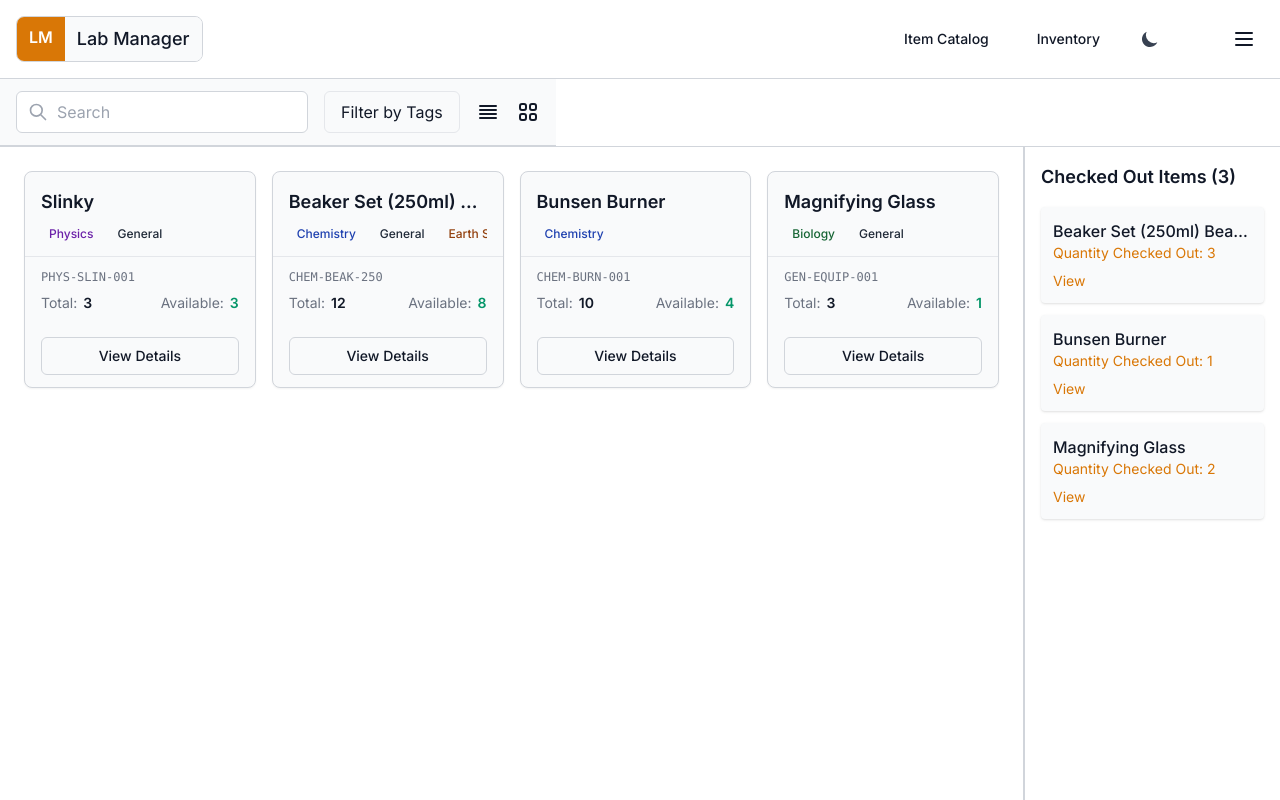
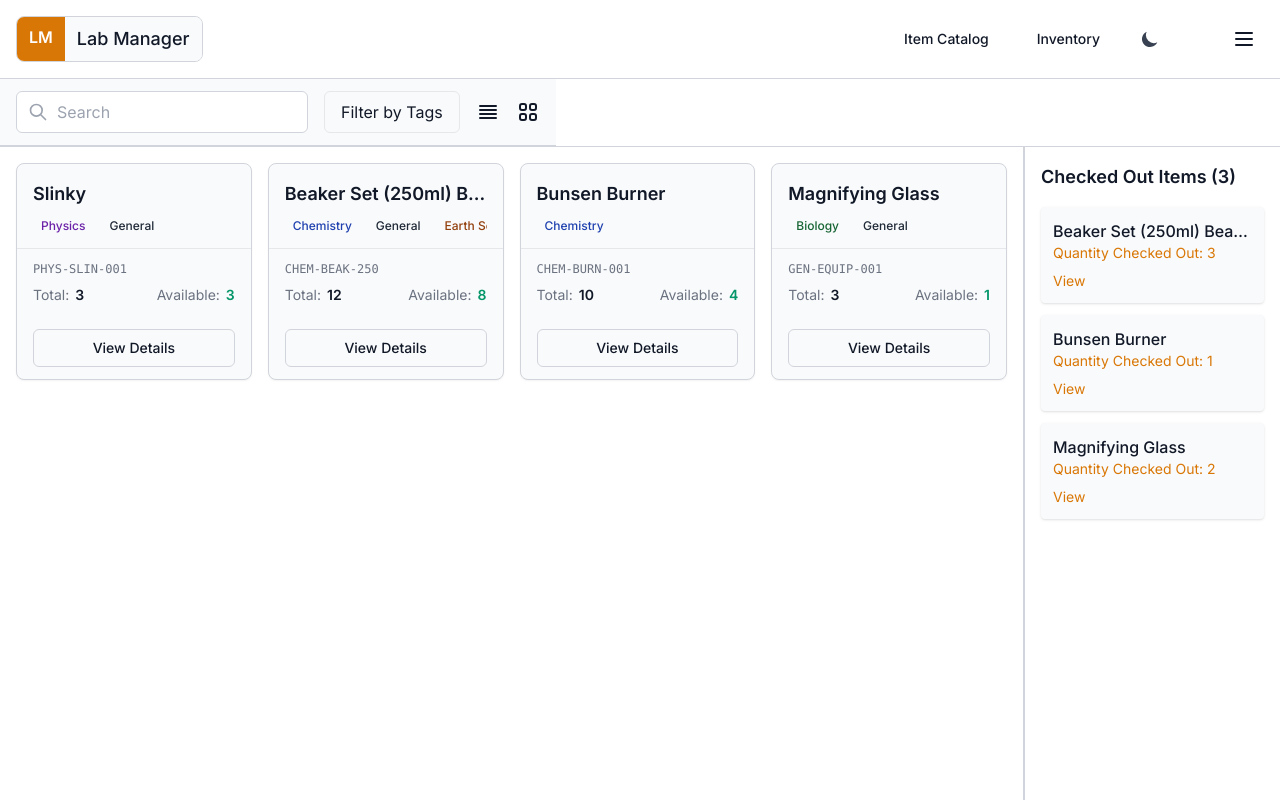
Before and after one commit to joncheng-dev/inventory-log, a React (Vite) app: page / in a window 1280 px wide. Built offline with nearby package versions, Linux system fonts and the light colour scheme.

Commit message:
padding fix to match rest of the site

```diff
--- a/src/components/inventory/InventoryItemList.tsx
+++ b/src/components/inventory/InventoryItemList.tsx
@@ -45,7 +45,7 @@ export default function InventoryItemList({ inventoryItemsAfterFilter, catalogIt
 
   if (viewMode === 'grid-view') {
     return (
-      <div className="grid grid-cols-1 md:grid-cols-2 lg:grid-cols-3 xl:grid-cols-4 gap-4 p-6">
+      <div className="grid grid-cols-1 md:grid-cols-2 lg:grid-cols-3 xl:grid-cols-4 gap-4 p-4">
         {renderGroupedInventoryItems(inventoryItemsAfterFilter, catalogItems, viewMode, setSelectedItem)}
       </div>
     );
```
Also changed, not shown: 1 other file (tests, documents, lock files or other folders).
